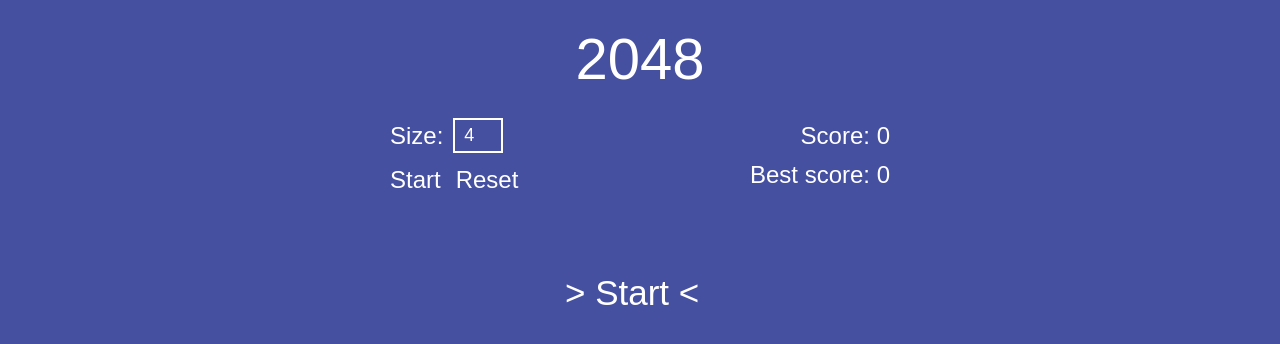
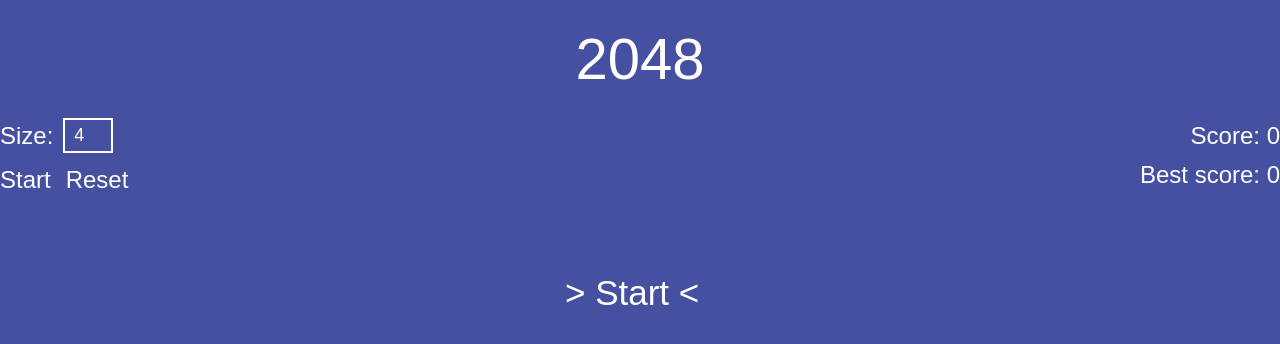
Before and after one commit to enveloss/2048, a plain HTML site: page index.html in a window 1280 px wide. Drawn offline with nearby package versions, Linux system fonts and the light colour scheme; a web font is replaced by a local one.

Commit message:
adaptive fixied

```diff
--- a/index.html
+++ b/index.html
@@ -9,7 +9,7 @@
     <link rel="stylesheet" type="text/css" media="screen" href="style.css" />
 </head>
 <body>
-    <div class='container'>
+    <div class='container' style="width: 100vw;">
         <div class='fluid'>
             <h1>2048</h1>
             <div class='edits'>
--- a/style.css
+++ b/style.css
@@ -76,6 +76,7 @@ body{
     background: rgba(var(--blue),1);
     margin-top: 30px;
     box-sizing: border-box;
+    width: 100vw;
 }
 h1{
     font-size: 58px;
@@ -90,8 +91,8 @@ h1{
     align-items: flex-end;
 }
 .edits{
-    min-width: 500px;
-    width: 100%;
+    /* min-width: 500px; */
+    width: 100vw;
     display: flex;
     flex-direction: row;
     justify-content: space-between;
```
